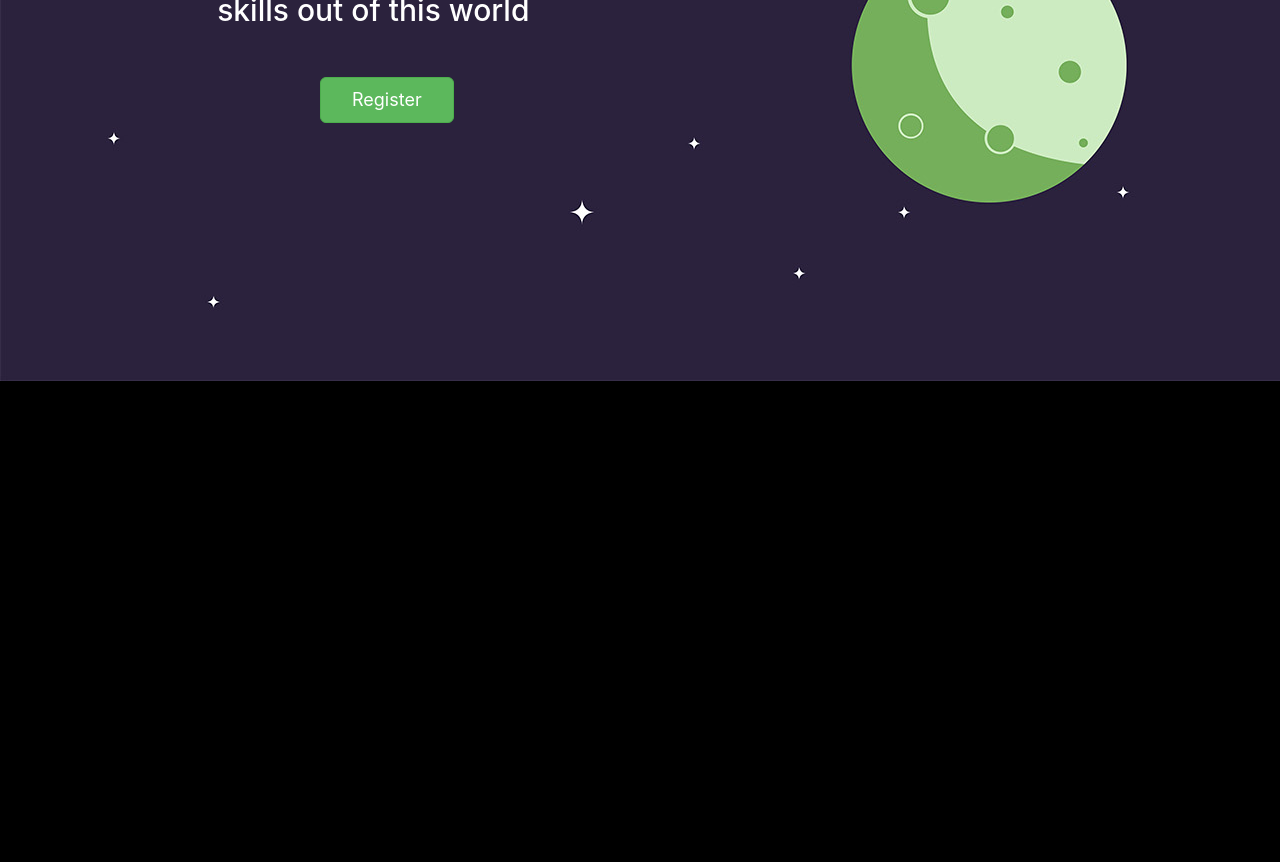
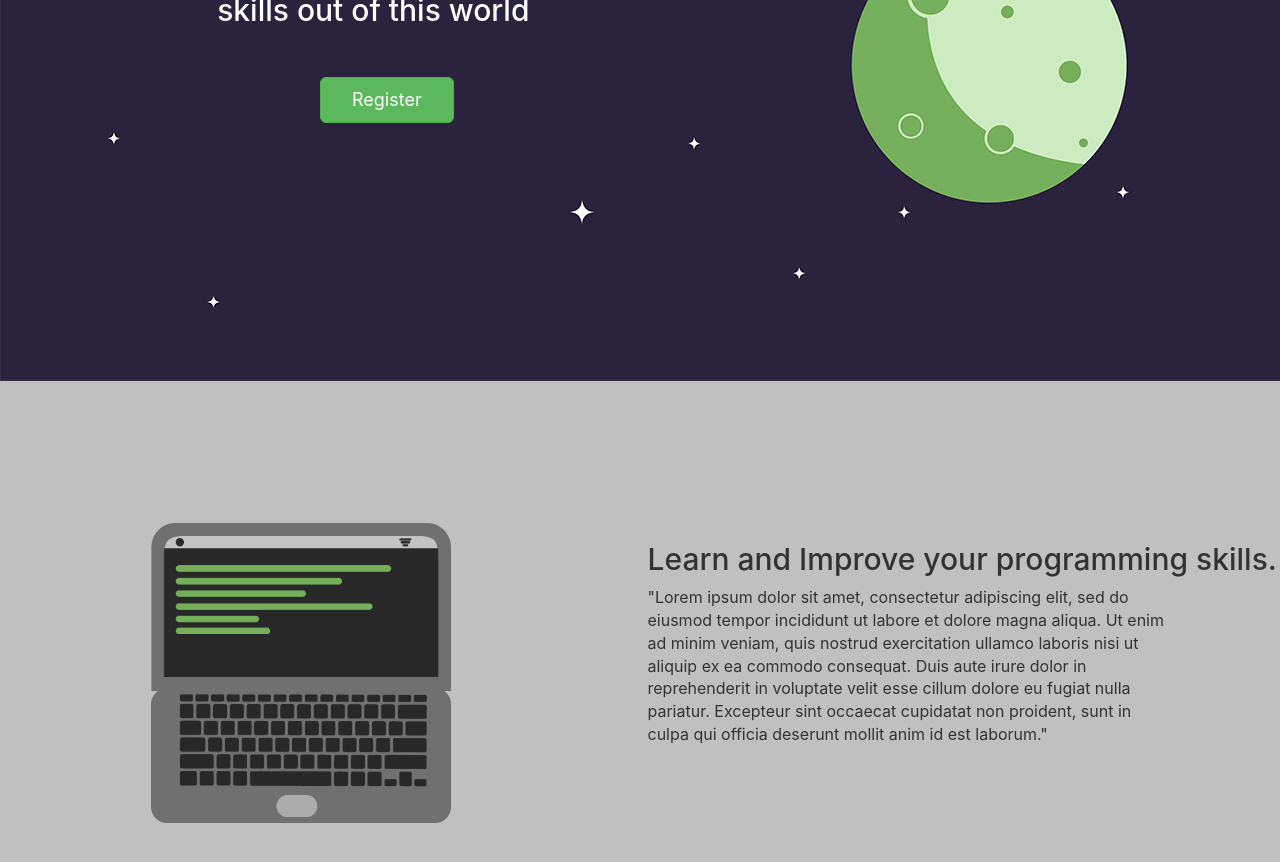
Before and after one commit to Aleks-gdb/Codelingo, a React (Create React App) app in the folder frontend/: page / in a window 1280 px wide. Shown: the part 220-1082 px from the top of the page. Before the commit the page ends 800 px from the top, so only its background shows below. Built offline with nearby package versions, Linux system fonts and the light colour scheme.

Commit message:
Add app description template under registration

```diff
--- a/frontend/src/App.css
+++ b/frontend/src/App.css
@@ -17,3 +17,16 @@ html {
   margin-top: 5vh;
   margin-left: 25vw;
 }
+
+#appDescription {
+  background: silver;
+  height: 100vh;
+}
+
+#appDescriptionElements {
+  margin-top: 50vh;
+}
+
+#appDescriptionElements p {
+  font-size: 2vh;
+}
--- a/frontend/src/css/Navigation.css
+++ b/frontend/src/css/Navigation.css
@@ -1,6 +1,7 @@
 .navBar {
   background-color: black;
   width: 100vw;
+  position: sticky;
 }
 
 #logo {
@@ -10,4 +11,5 @@
 #loginButton {
   margin-top: 2vh;
   margin-left: 70%;
+  color: black;
 }
--- a/frontend/src/pages/Home.js
+++ b/frontend/src/pages/Home.js
@@ -2,6 +2,7 @@ import React, { Component } from "react";
 import { Container, Row, Col, Image, Button } from "react-bootstrap";
 import Navigation from "../Components/Navigation";
 import space from "../images/Space_background.jpg";
+import laptop from "../images/laptop.png";
 class HomePage extends Component {
   render() {
     return (
@@ -24,6 +25,34 @@ class HomePage extends Component {
             </Row>
           </Col>
         </Row>
+        <Row id="appDescription">
+          <Row id="appDescriptionElements">
+            <Col md={6} align="center">
+              <Image id="laptop" src={laptop} width="300" height="300" fluid />
+            </Col>
+            <Col md={6}>
+              <Row>
+                <Col md={12} align="left">
+                  <h2>Learn and Improve your programming skills.</h2>
+                </Col>
+              </Row>
+              <Row>
+                <Col md={10} align="left">
+                  <p>
+                    "Lorem ipsum dolor sit amet, consectetur adipiscing elit,
+                    sed do eiusmod tempor incididunt ut labore et dolore magna
+                    aliqua. Ut enim ad minim veniam, quis nostrud exercitation
+                    ullamco laboris nisi ut aliquip ex ea commodo consequat.
+                    Duis aute irure dolor in reprehenderit in voluptate velit
+                    esse cillum dolore eu fugiat nulla pariatur. Excepteur sint
+                    occaecat cupidatat non proident, sunt in culpa qui officia
+                    deserunt mollit anim id est laborum."
+                  </p>
+                </Col>
+              </Row>
+            </Col>
+          </Row>
+        </Row>
       </Container>
     );
   }
```
